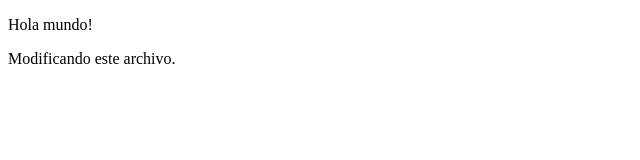
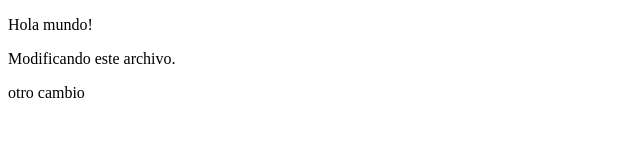
Before and after one commit to JordiNodeJS/git-test, a plain HTML site: page index.html in a window 1280 px wide. Shown: the full height of the page, 0-640 px from the left. Drawn offline with Linux system fonts and the light colour scheme.

Commit message:
otro cambio

```diff
--- a/index.html
+++ b/index.html
@@ -14,6 +14,9 @@
         <p>
             Modificando este archivo.
         </p>
+        <p>
+            otro cambio
+        </p>
     </header>
 </body>
 </html>
```
